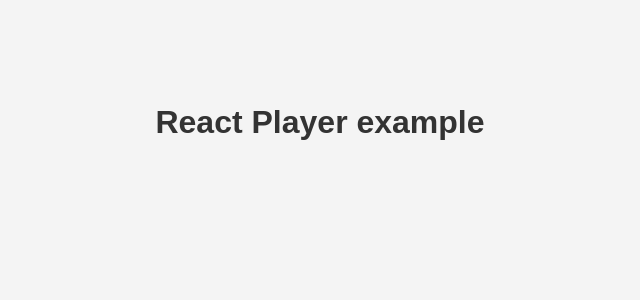
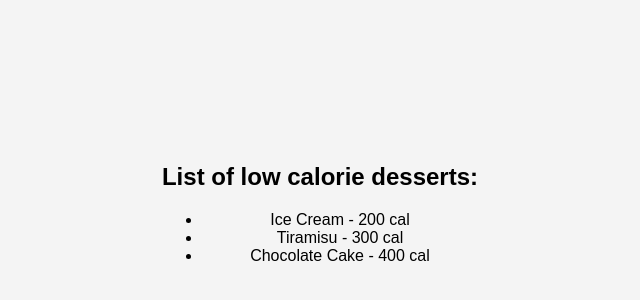
Before and after one commit to abzsd/course-3, a React (Create React App) app: page / in a window 1280 px wide. Shown: the part 188-488 px from the top of the page, without its empty margins (320-960 px from the left). Built offline with nearby package versions, Linux system fonts and the light colour scheme.

Commit message:
map method

```diff
--- a/src/App.js
+++ b/src/App.js
@@ -3,32 +3,44 @@ import './App.css';
 // import MealsProvider from "./providers/MealsProvider";
 // import MealsList from "./components/MealsList";
 // import Counter from "./components/Counter";
-import Homepage from './Homepage';
-import AboutMe from "./AboutMe";
-import { Routes, Route, Link } from 'react-router-dom';
-import ReactPlayer from "react-player";
-import React from 'react';
+// import Homepage from './Homepage';
+// import AboutMe from "./AboutMe";
+// import { Routes, Route, Link } from 'react-router-dom';
+// import ReactPlayer from "react-player";
+// import React from 'react';
+import DessertsList from "./DessertsList"
+
 
 // const randNum = () => Math.floor(Math.random() * 100) + 1;
+const desserts = [
+  {
+    name: "Chocolate Cake",
+    calories: 400,
+    createdAt: "2022-09-01",
+  },
+  {
+    name: "Ice Cream",
+    calories: 200,
+    createdAt: "2022-01-02",
+  },
+  {
+    name: "Tiramisu",
+    calories: 300,
+    createdAt: "2021-10-03",
+  },
+  {
+    name: "Cheesecake",
+    calories: 600,
+    createdAt: "2022-01-04",
+  }
+];
 
 function App() {
   const vidUrl = "https://www.youtube.com/watch?v=27twwvJaL-4"
   return (
     <div className='App'>
-      {/* <nav className='nav'>
-        <Link to="/" className="nav-item">Homepage</Link>
-        <Link to="/about-me" className="nav-item">About Me</Link>
-      </nav>
-      <Routes>
-        <Route path='/' element={<Homepage />} />
-        <Route path='/about-me' element={<AboutMe />} />
-      </Routes> */}
-      <h1> React Player example</h1>
-      <ReactPlayer
-        url={vidUrl}
-        playing={false}
-        volume={0.5}
-      />
+      <h2>List of low calorie desserts:</h2>
+      <DessertsList data={desserts} />
     </div>
   );
 }
--- /dev/null
+++ b/src/DessertsList.js
@@ -0,0 +1,18 @@
+function DessertsList(props) {
+    const lowerCalorieDesserts = props.data
+        .filter(dessert => dessert.calories < 500)
+        .sort((a, b) => a.calories - b.calories)
+        .map(dessert => (
+            <li key={dessert.name}>
+                {dessert.name} - {dessert.calories} cal
+            </li>
+        ));
+
+    return (
+        <ul>
+            {lowerCalorieDesserts}
+        </ul>
+    )
+}
+
+export default DessertsList;
```
